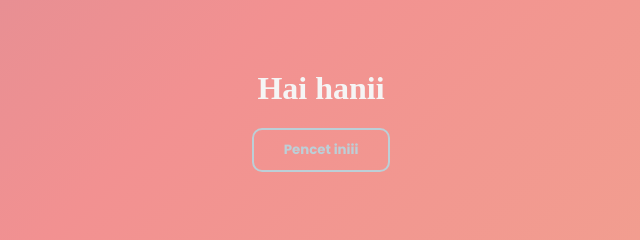
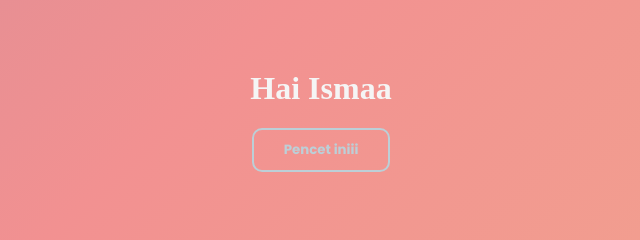
Before and after one commit to Cilbosswp/for-u, a plain HTML site: page index.html in a window 1280 px wide. Shown: the part 189-429 px from the top of the page, 319-959 px from the left. Drawn offline with nearby package versions, Linux system fonts and the light colour scheme.

Commit message:
Update index.html

```diff
--- a/index.html
+++ b/index.html
@@ -22,7 +22,7 @@
   <!--Instagram : https://instagram.com/mhmmdoo_-->
   <!--Website   : https://Doo-->
   <div class="kontener2" id="kontener2">
-    <h1>Hai hanii</h1>
+    <h1>Hai Ismaa</h1>
     <button class="tombol" id="tombol">Pencet iniii</button>
   </div>
 
```
